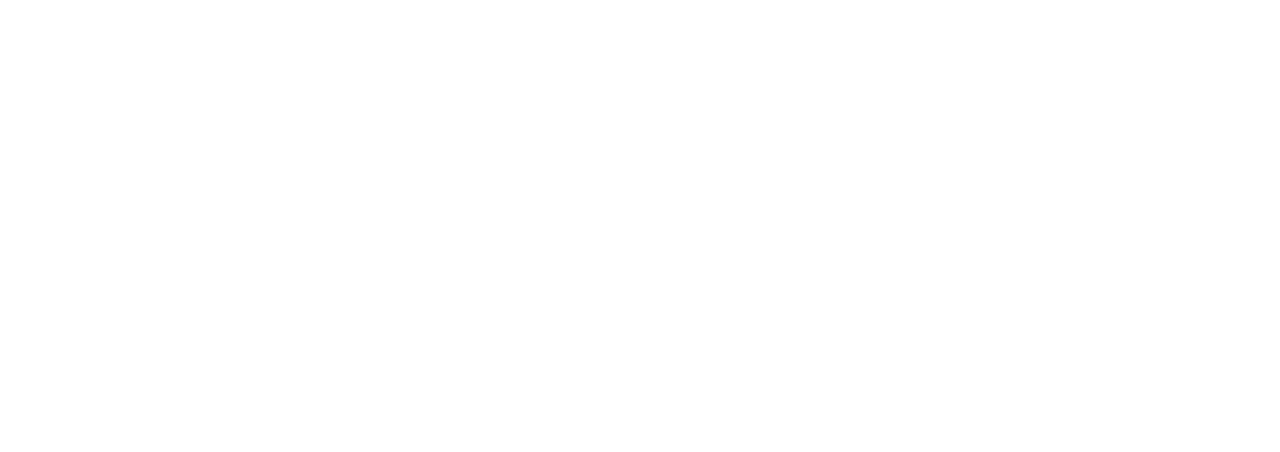
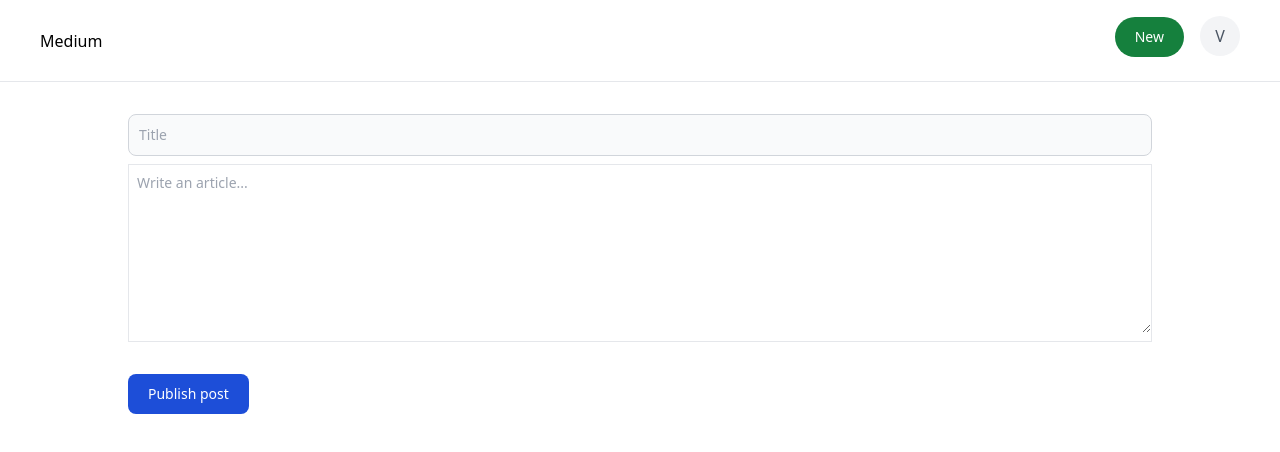
Before and after one commit to vanshaj-sharma/medium-blog, a React (Vite) app in the folder frontend/: page /publish in a window 1280 px wide. Before the commit this address had no page. Shown: the top 452 px of the page. Built offline with nearby package versions, Linux system fonts and the light colour scheme.

Commit message:
created publish page

```diff
--- a/frontend/src/App.tsx
+++ b/frontend/src/App.tsx
@@ -3,6 +3,7 @@
 import { Signin } from "./pages/Signin";
 import { Blog } from "./pages/Blog";
 import { Blogs } from "./pages/Blogs";
+import { Publish } from "./pages/Publish";
 import "./App.css";
 
 function App() {
@@ -14,6 +15,7 @@
           <Route path="/signin" element={<Signin />} />
           <Route path="/blog/:id" element={<Blog />} />
           <Route path="/blogs" element={<Blogs />} />
+          <Route path="/publish" element={<Publish />} />
         </Routes>
       </BrowserRouter>
     </>
--- a/frontend/src/components/Appbar.tsx
+++ b/frontend/src/components/Appbar.tsx
@@ -11,6 +11,15 @@
       </Link>
 
       <div>
+        <Link to={`/publish`}>
+          <button
+            type="button"
+            className="mr-4 text-white bg-green-700 hover:bg-green-800 focus:outline-none focus:ring-4 focus:ring-green-300 font-medium rounded-full text-sm px-5 py-2.5 text-center me-2 mb-2 dark:bg-green-600 dark:hover:bg-green-700"
+          >
+            New
+          </button>
+        </Link>
+
         <Avatar size={"big"} name="Vanshaj" />
       </div>
     </div>
--- /dev/null
+++ b/frontend/src/pages/Publish.tsx
@@ -0,0 +1,80 @@
+import axios from "axios";
+import { Appbar } from "../components/Appbar";
+import { BACKEND_URL } from "../config";
+import { ChangeEvent, useState } from "react";
+import { useNavigate } from "react-router-dom";
+
+export const Publish = () => {
+  const navigate = useNavigate();
+  const [title, setTitle] = useState("");
+  const [description, setDescription] = useState("");
+  return (
+    <div>
+      <Appbar />
+      <div className="flex justify-center pt-8">
+        <div className="max-w-screen-lg w-full">
+          <input
+            onChange={(e) => {
+              setTitle(e.target.value);
+            }}
+            type="text"
+            className="bg-gray-50 border border-gray-300 text-gray-900 text-sm rounded-lg focus:ring-blue-500 focus:border-blue-500 block w-full p-2.5  "
+            placeholder="Title  "
+          />
+          <TextEditor
+            onChange={(e) => {
+              setDescription(e.target.value);
+            }}
+          />
+          <button
+            type="submit"
+            onClick={async () => {
+              const response = await axios.post(
+                `${BACKEND_URL}/api/v1/blog`,
+                {
+                  title,
+                  content: description,
+                },
+                {
+                  headers: {
+                    Authorization: "Bearer " + localStorage.getItem("token"),
+                  },
+                }
+              );
+              navigate(`/blog/${response.data.id}`);
+            }}
+            className="mt-4 inline-flex items-center px-5 py-2.5 text-sm font-medium text-center text-white bg-blue-700 rounded-lg focus:ring-4 focus:ring-blue-200 dark:focus:ring-blue-900 hover:bg-blue-800"
+          >
+            Publish post
+          </button>
+        </div>
+      </div>
+    </div>
+  );
+};
+
+function TextEditor({
+  onChange,
+}: {
+  onChange: (e: ChangeEvent<HTMLTextAreaElement>) => void;
+}) {
+  return (
+    <div className="mt-2">
+      <div className="w-full mb-4 ">
+        <div className="flex items-center justify-between border">
+          <div className="my-2 bg-white rounded-b-lg w-full">
+            <label className="sr-only">Publish post</label>
+            <textarea
+              onChange={onChange}
+              id="editor"
+              rows={8}
+              className="focus:outline-none block w-full px-0 text-sm text-gray-800 bg-white border-0 pl-2"
+              placeholder="Write an article..."
+              required
+            />
+          </div>
+        </div>
+      </div>
+    </div>
+  );
+}
```
